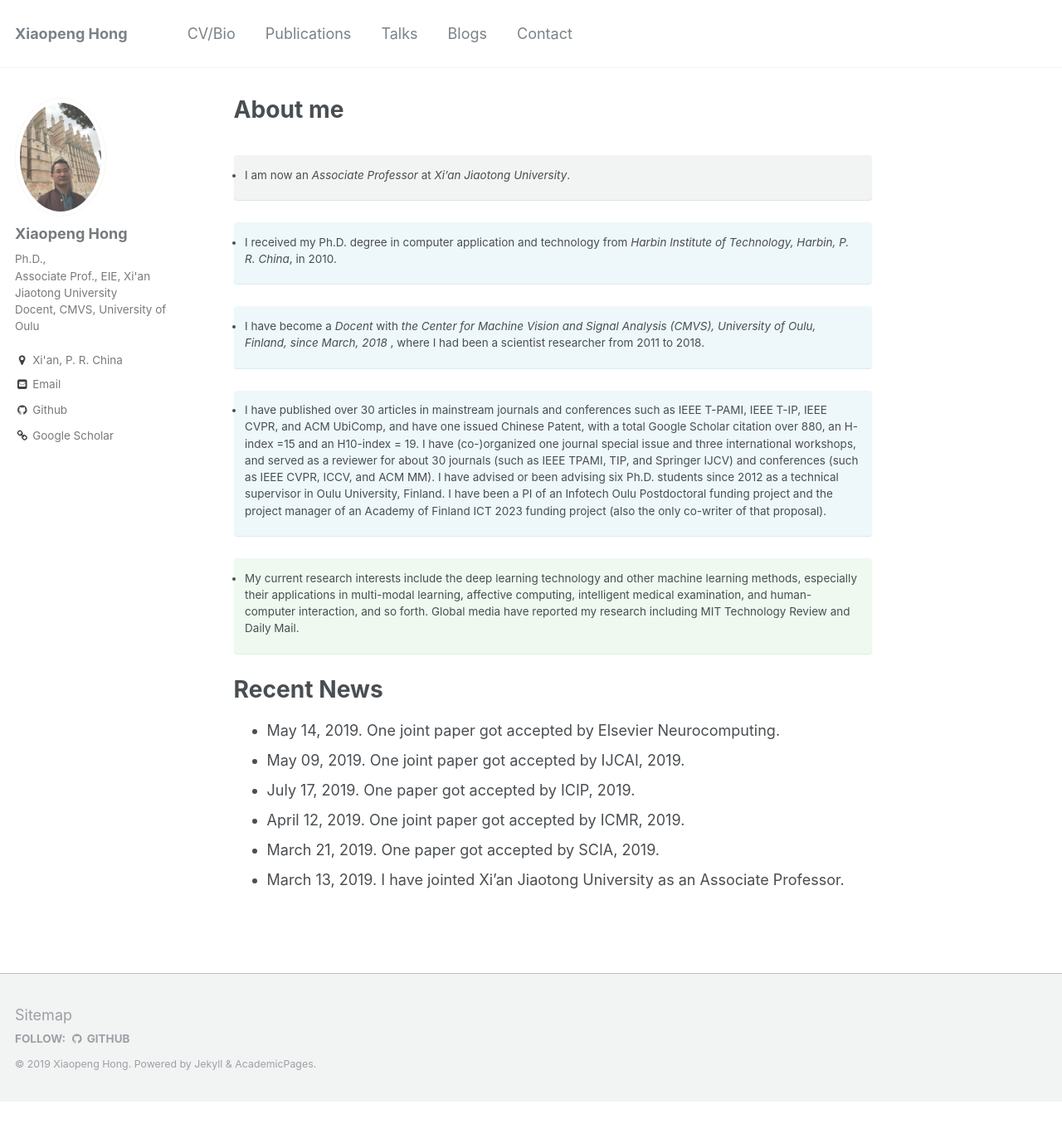
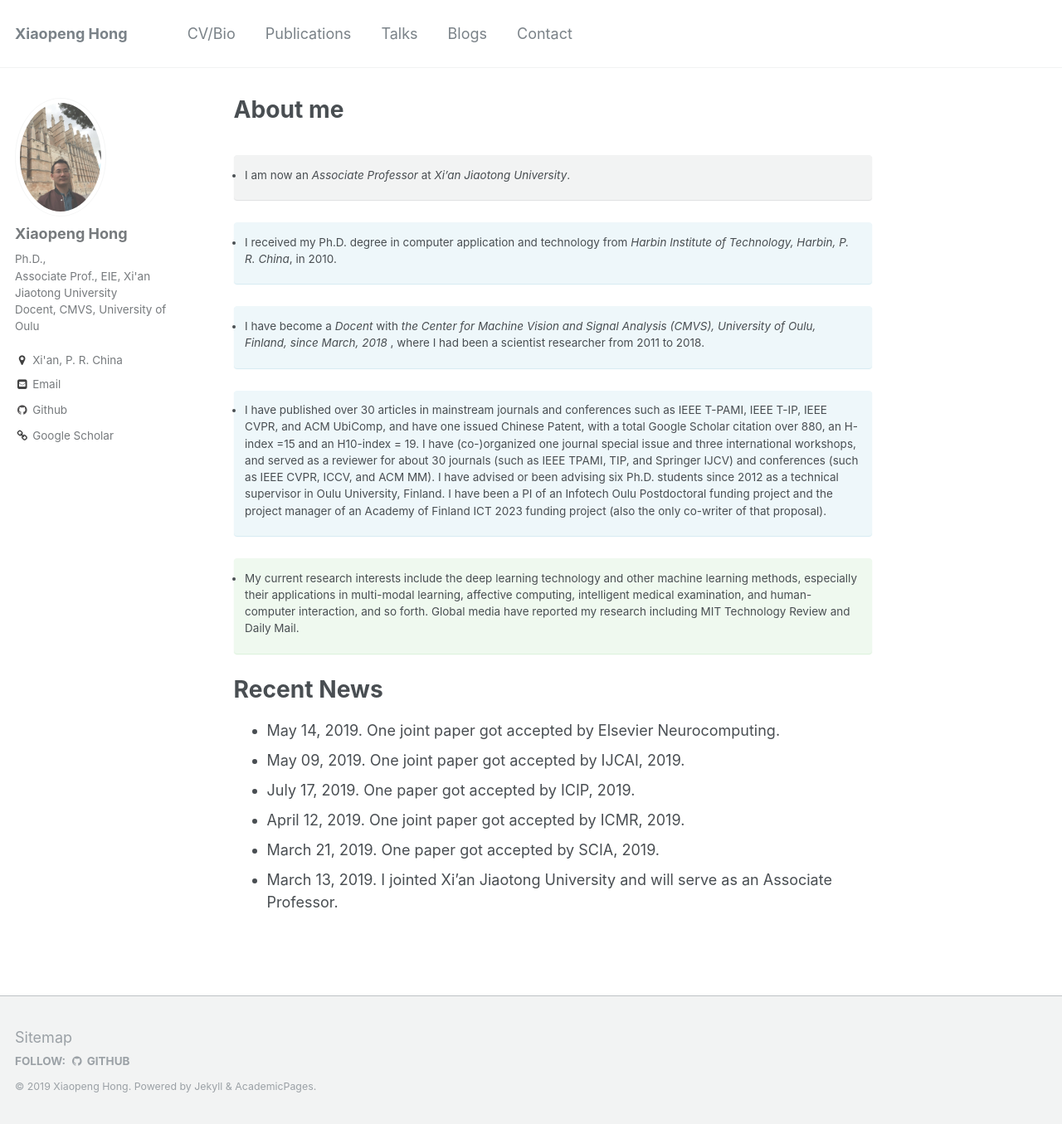
Before and after one commit to xiaopenghong/xiaopenghong.github.io, a Jekyll site: the page built from _pages/about.md, in a window 1280 px wide and 1355 px high. Shown: the whole window at 83% size. Built offline with Jekyll 4.4.1, drawn with Linux system fonts in a browser that asks for light colours.

Commit message:
Update about.md

```diff
--- a/_pages/about.md
+++ b/_pages/about.md
@@ -27,4 +27,4 @@ redirect_from:
 * July 17, 2019. One paper got accepted by ICIP, 2019.
 * April 12, 2019. One joint paper got accepted by ICMR, 2019.
 * March 21, 2019. One paper got accepted by SCIA, 2019.
-* March 13, 2019. I have jointed Xi'an Jiaotong University as an Associate Professor.
+* March 13, 2019. I jointed Xi'an Jiaotong University and will serve as an Associate Professor.
```
